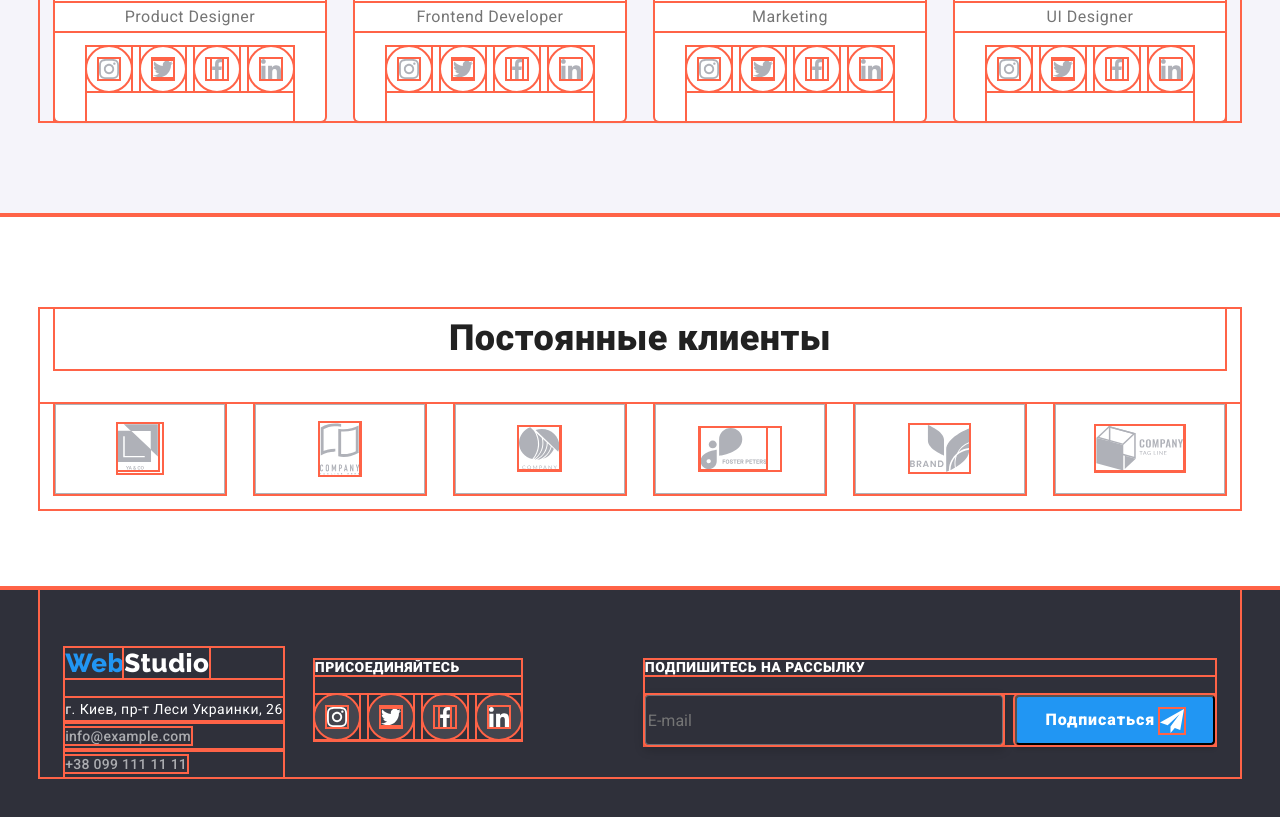
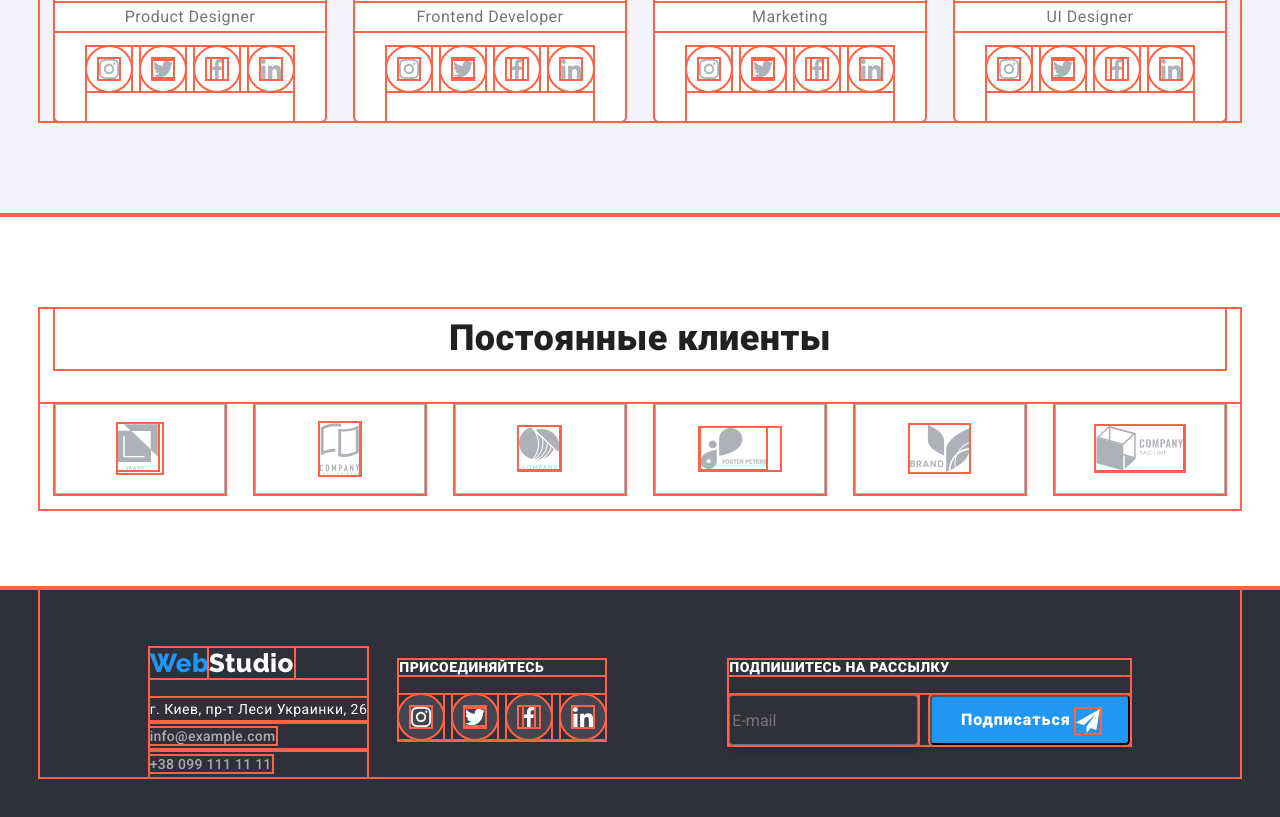
Before and after one commit to OlenaKozakova/goit-markup-hw-08, a plain HTML site: page index.html in a window 1280 px wide. Shown: the part 2137-2954 px from the top of the page. Drawn offline with nearby package versions, Linux system fonts and the light colour scheme.

Commit message:
пофиксила форму в футере

```diff
--- a/sass/layout/_footer.scss
+++ b/sass/layout/_footer.scss
@@ -118,7 +118,8 @@ footer .social-link:focus {
 
 .field-footer {
   height: 50px;
-  width: 450px;
+  width: 100%;
+  max-width: 450px;
 
   border: 1px solid rgba(255, 255, 255, 0.3);
   box-sizing: border-box;
@@ -129,7 +130,7 @@ footer .social-link:focus {
   color: $white;
 
   @include for-size(desktop) {
-    width: 358px;
+    max-width: 358px;
   }
 }
 
```
Also changed, not shown: css/main.css, css/main.min.css, 2 other files.
